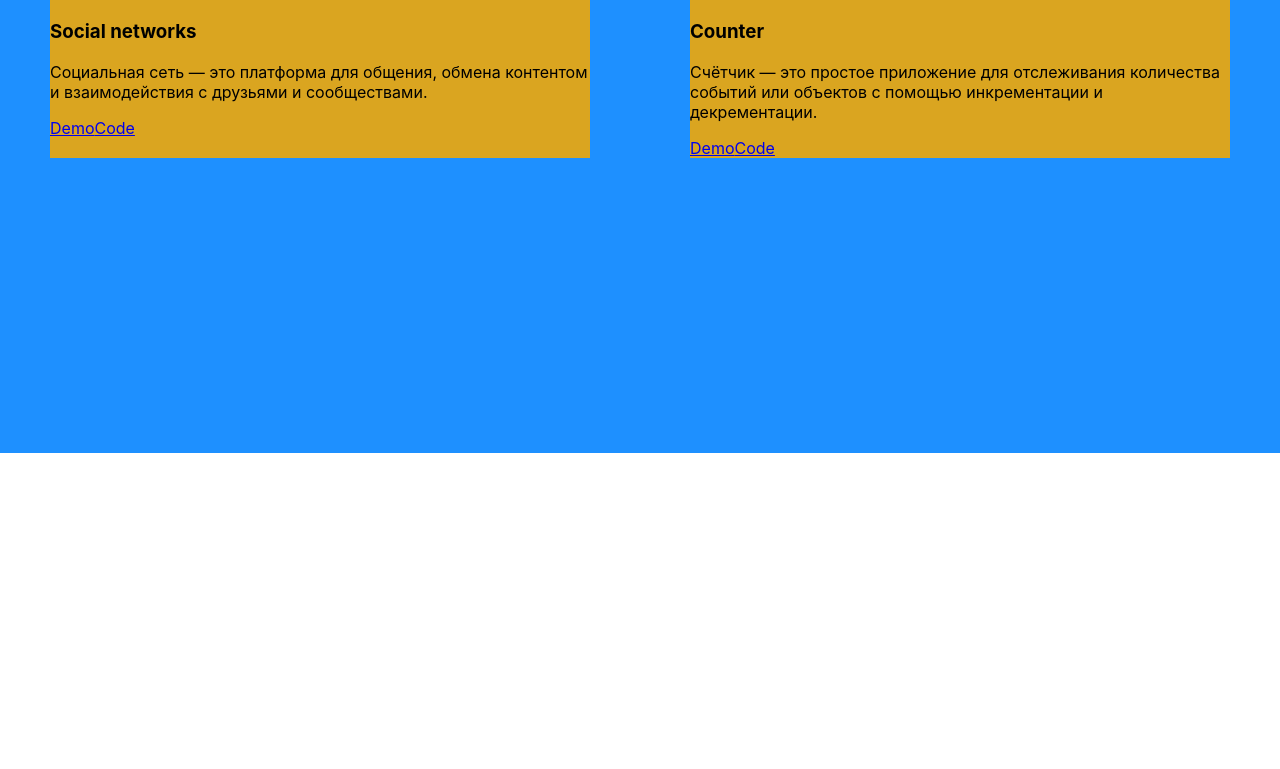
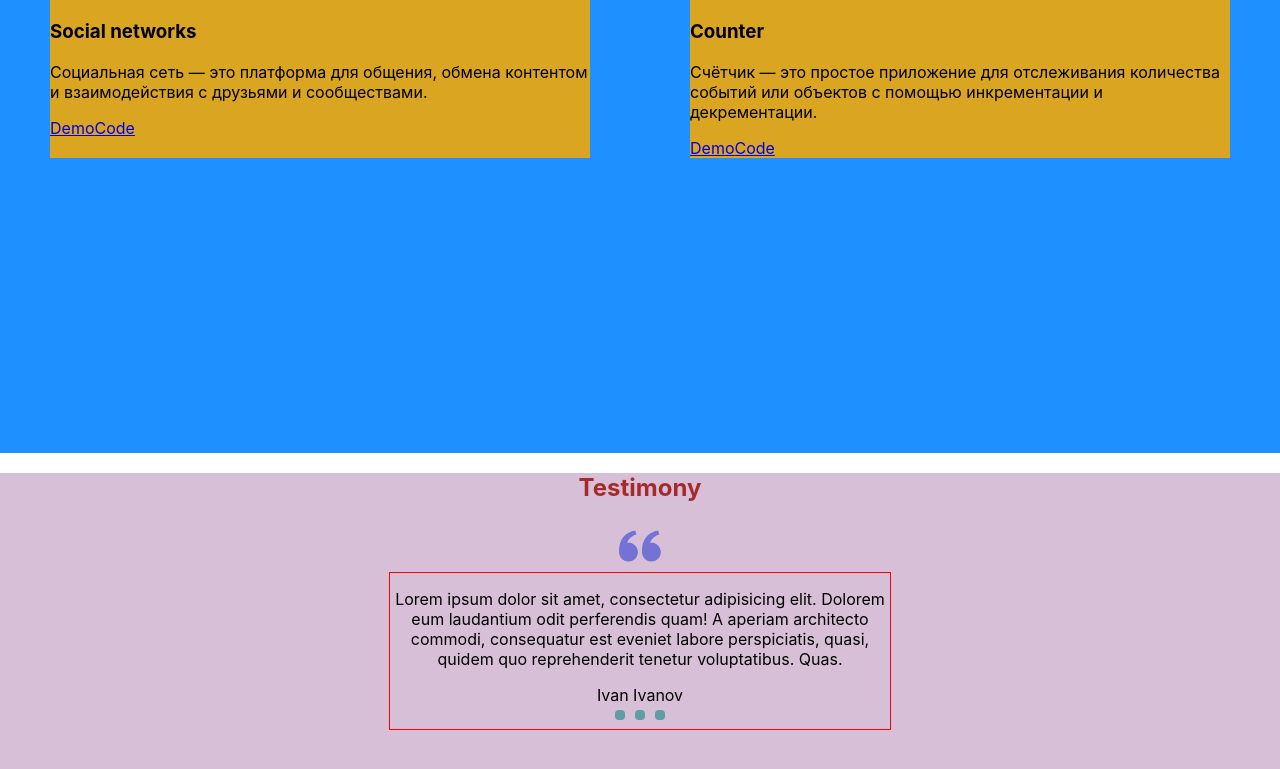
Before and after one commit to Maksimus39/portfolio-start-project-vite-main, a React (Vite) app: page / in a window 1280 px wide. Shown: the part 2041-2810 px from the top of the page. Before the commit the page ends 2494 px from the top, so only its background shows below. Built offline with nearby package versions, Linux system fonts and the light colour scheme.

Commit message:
Testimony

```diff
--- a/src/App.tsx
+++ b/src/App.tsx
@@ -3,6 +3,7 @@
 import {Main} from "./layout/sections/main/Main.tsx";
 import {Skills} from "./layout/sections/skills/Skills.tsx";
 import {Works} from "./layout/works/Works.tsx";
+import {Testimony} from "./layout/sections/testimony/Testimony.tsx";
 
 function App() {
     return (
@@ -11,6 +12,7 @@
             <Main/>
             <Skills/>
             <Works/>
+            <Testimony/>
         </div>
     )
 }
--- a/src/components/menu/Menu.tsx
+++ b/src/components/menu/Menu.tsx
@@ -5,7 +5,6 @@
     menuItem: string[]
 }
 export const Menu = (props: MenuItemProps) => {
-
 
     return (
         <StyledMenu>
--- /dev/null
+++ b/src/components/slider/Slider.tsx
@@ -0,0 +1,56 @@
+import styled from "styled-components";
+import {FlexWrapper} from "../FlexWrapper.tsx";
+
+export const Slider = () => {
+    return (
+        <StyledSlider>
+            <FlexWrapper>
+                <Slide>
+                    <Text>
+                        Lorem ipsum dolor sit amet, consectetur adipisicing elit. Dolorem eum laudantium odit
+                        perferendis
+                        quam! A aperiam architecto commodi, consequatur est eveniet labore perspiciatis, quasi, quidem
+                        quo
+                        reprehenderit tenetur voluptatibus. Quas.
+                    </Text>
+                    <Name>Ivan Ivanov</Name>
+                </Slide>
+            </FlexWrapper>
+            <Pagination>
+                <span></span>
+                <span></span>
+                <span></span>
+            </Pagination>
+        </StyledSlider>
+    );
+};
+
+
+const StyledSlider = styled.div`
+    border: 1px solid red;
+    max-width: 500px;
+    display: flex;
+    flex-direction: column;
+    align-items: center;
+`
+
+const Slide = styled.div`
+    text-align: center;
+`
+
+
+const Text = styled.p``
+
+
+const Name = styled.span``
+
+const Pagination = styled.div`
+    span {
+        display: inline-block;
+        width: 10px;
+        height: 10px;
+        margin: 5px;
+        border-radius: 4px;
+        background-color: cadetblue;
+    }
+`
--- /dev/null
+++ b/src/layout/sections/testimony/Testimony.tsx
@@ -0,0 +1,22 @@
+import styled from "styled-components";
+import {SectionTitle} from "../../../components/SectionTitle.tsx";
+import {Icon} from "../../../components/icon/Icon.tsx";
+import {Slider} from "../../../components/slider/Slider.tsx";
+import {FlexWrapper} from "../../../components/FlexWrapper.tsx";
+
+export const Testimony = () => {
+    return (
+        <StyledTestimony>
+            <SectionTitle>Testimony</SectionTitle>
+            <FlexWrapper direction={"column"} align={"center"}>
+                <Icon iconId={"comma"}/>
+                <Slider/>
+            </FlexWrapper>
+        </StyledTestimony>
+    );
+};
+
+const StyledTestimony = styled.section`
+    background-color: thistle;
+    min-height: 50vh;
+`
```
